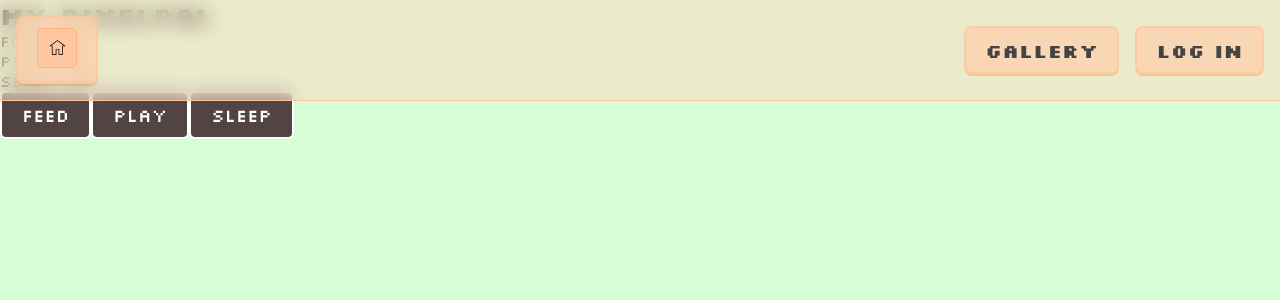
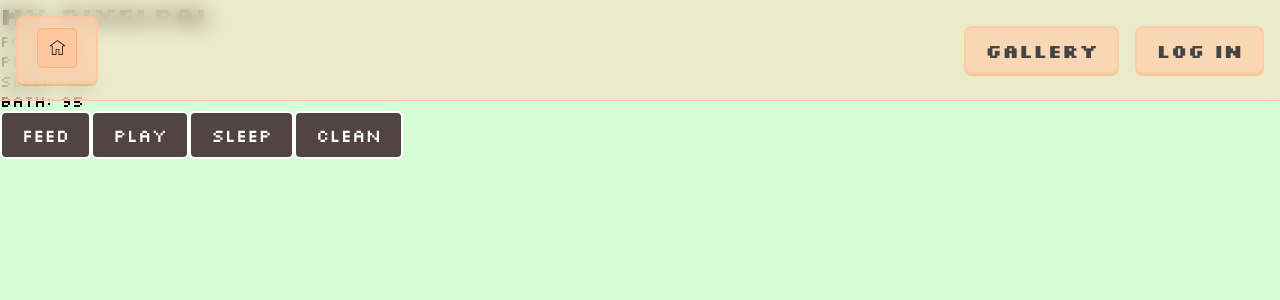
Before and after one commit to zeplin-michael/PixelPal, a React (Vite) app in the folder frontend/: page /pal in a window 1280 px wide. Shown: the top 300 px of the page. Built offline with nearby package versions, Linux system fonts and the light colour scheme; no server answers.

Commit message:
added clean/bath to PalLayout

```diff
--- a/frontend/src/pages/PalLayout.jsx
+++ b/frontend/src/pages/PalLayout.jsx
@@ -7,6 +7,7 @@ export default function PalLayout() {
   const [feed, setFeed] = useState(100);
   const [play, setPlay] = useState(100);
   const [sleep, setSleep] = useState(100);
+  const [clean, setClean] = useState(100);
   const [isAlive, setIsAlive] = useState(true);
 
   useEffect(() => {
@@ -14,16 +15,17 @@ export default function PalLayout() {
       setFeed((f) => Math.max(f - 5, 0));
       setPlay((p) => Math.max(p - 5, 0));
       setSleep((s) => Math.max(s - 5, 0));
+      setClean((c) => Math.max(c - 5, 0));
     }, 3000);
     return () => clearInterval(interval);
   }, []);
 
   useEffect(() => {
-    if (feed <= 0 || play <= 0 || sleep <= 0) {
+    if (feed <= 0 || play <= 0 || sleep <= 0 || clean <= 0) {
       setIsAlive(false);
       navigate("/deathscreen");
     }
-  }, [feed, play, sleep, navigate]);
+  }, [feed, play, sleep, clean, navigate]);
 
   function feedPet() {
     setFeed((f) => Math.min(f + 10, 100));
@@ -39,6 +41,12 @@ export default function PalLayout() {
     setSleep((s) => Math.min(s + 15, 100));
   }
 
+  function cleanPet() {
+    setClean((c) => Math.min(c + 10, 100));
+    setSleep((s) => Math.max(s - 5, 0));
+    setFeed((f) => Math.max(f - 5, 0));
+  }
+
   return (
     <div>
       <h2>{isAlive ? "My PixelPal" : "Your PixelPal has died."}</h2>
@@ -47,6 +55,7 @@ export default function PalLayout() {
         <p>Food: {feed}</p>
         <p>Play: {play}</p>
         <p>Sleep: {sleep}</p>
+        <p>Bath: {clean}</p>
       </div>
 
       {isAlive && (
@@ -54,6 +63,7 @@ export default function PalLayout() {
           <button onClick={feedPet}>Feed</button>
           <button onClick={playPet}>Play</button>
           <button onClick={sleepPet}>Sleep</button>
+          <button onClick={cleanPet}>Clean</button>
         </div>
       )}
     </div>
```
